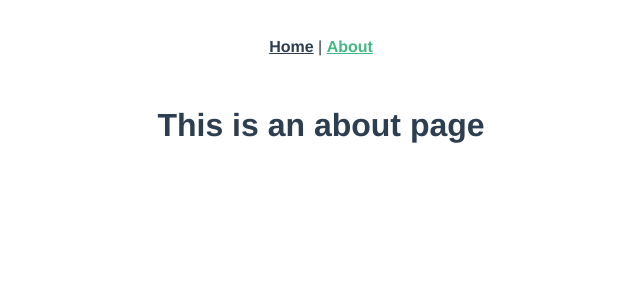
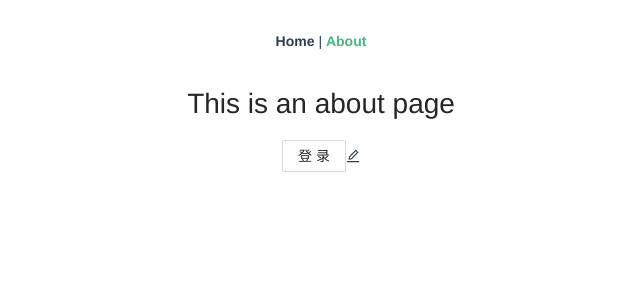
Before and after one commit to 20liwanli02/train, a Vue app in the folder web/: page /about in a window 1280 px wide. Shown: the top 300 px of the page, without its empty margins (319-959 px from the left). Built offline with nearby package versions, Linux system fonts and the light colour scheme.

Commit message:
5.4集成Ant Design Vue及其图标

```diff
--- a/web/package.json
+++ b/web/package.json
@@ -8,6 +8,8 @@
     "lint": "vue-cli-service lint"
   },
   "dependencies": {
+    "@ant-design/icons-vue": "^6.1.0",
+    "ant-design-vue": "^3.2.15",
     "core-js": "^3.8.3",
     "vue": "^3.2.13",
     "vue-router": "^4.0.3",
--- a/web/src/main.js
+++ b/web/src/main.js
@@ -3,4 +3,21 @@
 import router from './router'
 import store from './store'
 
-createApp(App).use(store).use(router).mount('#app')
+//导入ant-design-vue组件架子
+import Antd from 'ant-design-vue';
+//导入ant-design-vue组件样式
+import 'ant-design-vue/dist/antd.css';
+//导入ant-design-vue组件图标
+import * as Icons from '@ant-design/icons-vue';
+
+//导入，引用，使用
+
+//引入ant-design-vue组件--.use(Antd)
+const app = createApp(App);
+app.use(Antd).use(store).use(router).mount('#app')
+
+//全局引用ant-design-vue组件图标
+const icons = Icons;
+for(const i in icons){
+    app.component(i,icons[i])
+}
--- a/web/src/views/AboutView.vue
+++ b/web/src/views/AboutView.vue
@@ -1,5 +1,6 @@
 <template>
   <div class="about">
     <h1>This is an about page</h1>
+    <a-button>登录</a-button><edit-outlined />
   </div>
 </template>
```
Also changed, not shown: 1 other file (tests, documents, lock files or other folders).
